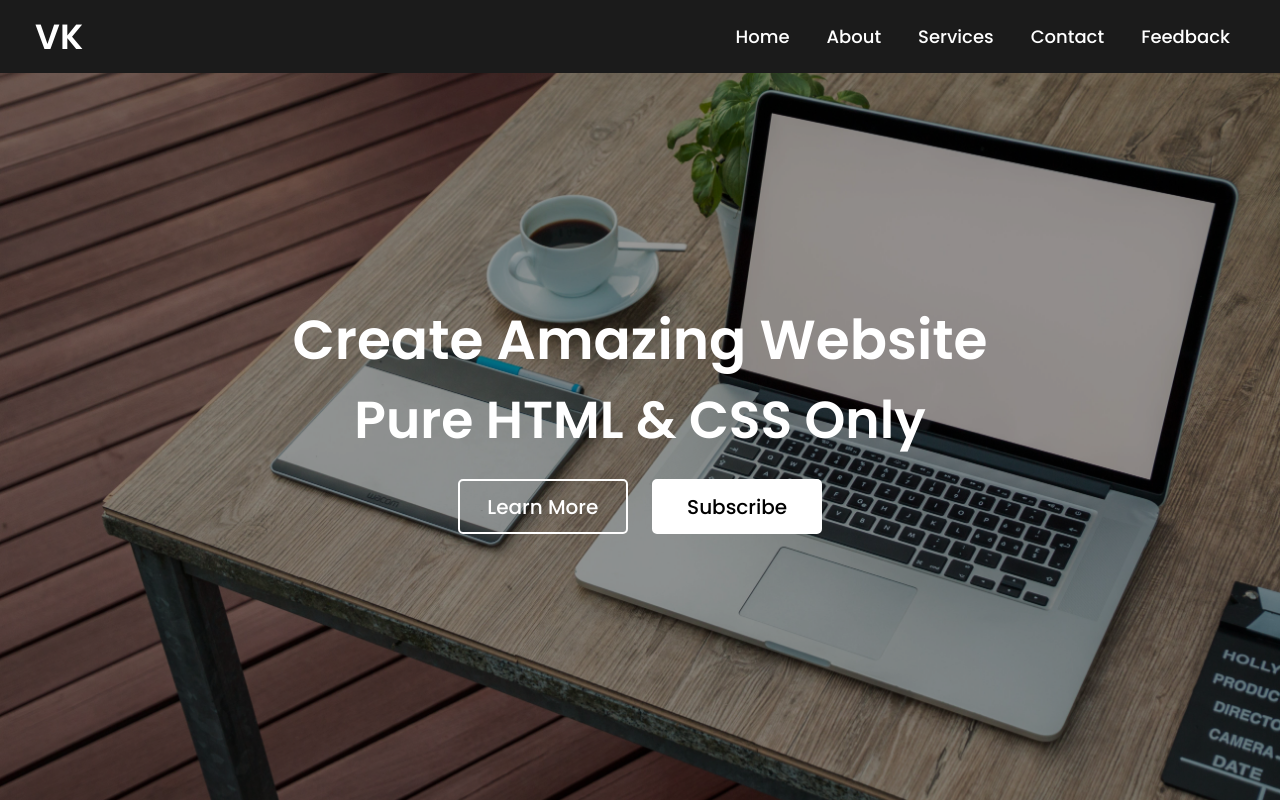
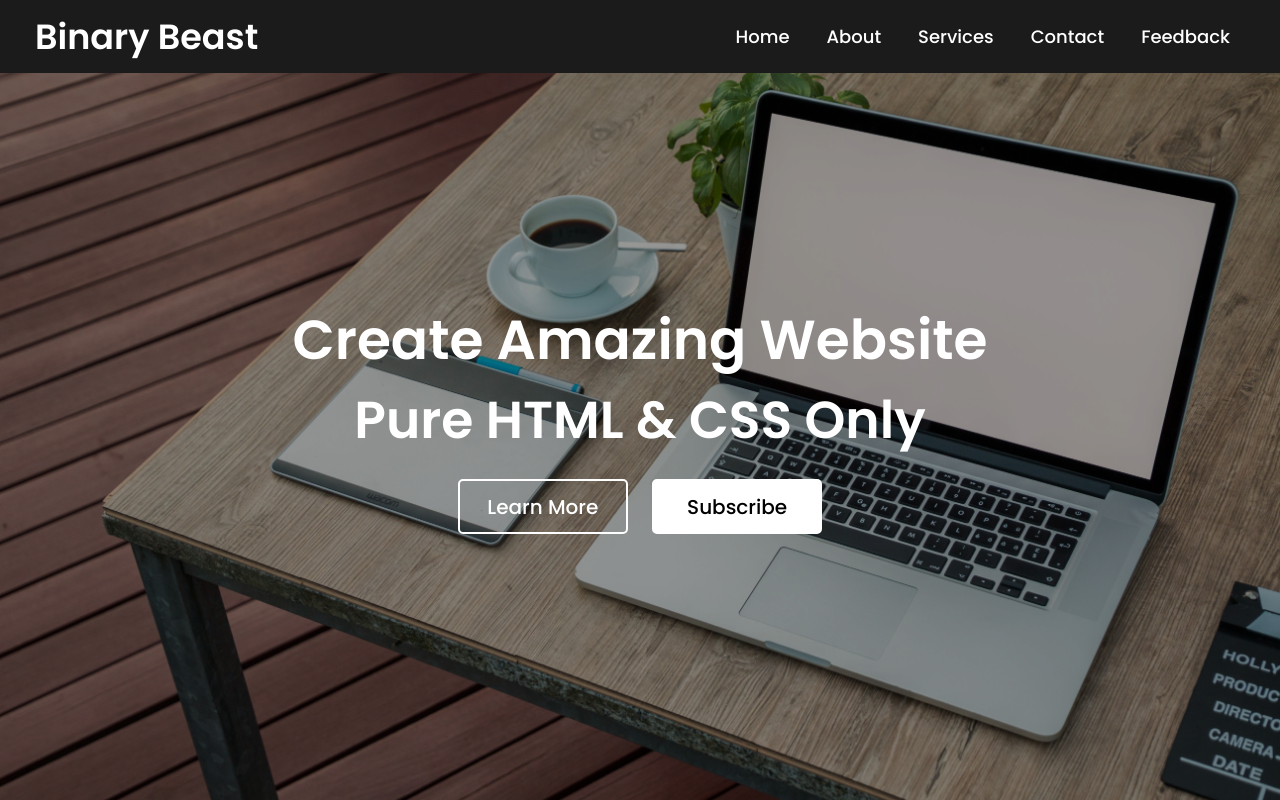
Before and after one commit to Vishnu3522/Industrial_training, a plain HTML site: page index.html in a window 1280 px wide. Drawn offline with Linux system fonts and the light colour scheme.

Commit message:
name chnaged

```diff
--- a/index.html
+++ b/index.html
@@ -3,7 +3,7 @@
   <head>
     <meta charset="UTF-8">
     <meta name="viewport" content="width=device-width, initial-scale=1.0">
-    <title> Website Layout | CodingLab</title>
+    <title>Vk</title>
     <link rel="stylesheet" href="style.css">
     <link rel="stylesheet" href="https://cdnjs.cloudflare.com/ajax/libs/font-awesome/5.15.2/css/all.min.css"/>
    </head>
@@ -11,7 +11,7 @@
   <nav>
     <div class="menu">
       <div class="logo">
-        <a href="#">VK</a>
+        <a href="#">Binary Beast</a>
       </div>
       <ul>
         <li><a href="#">Home</a></li>
```
